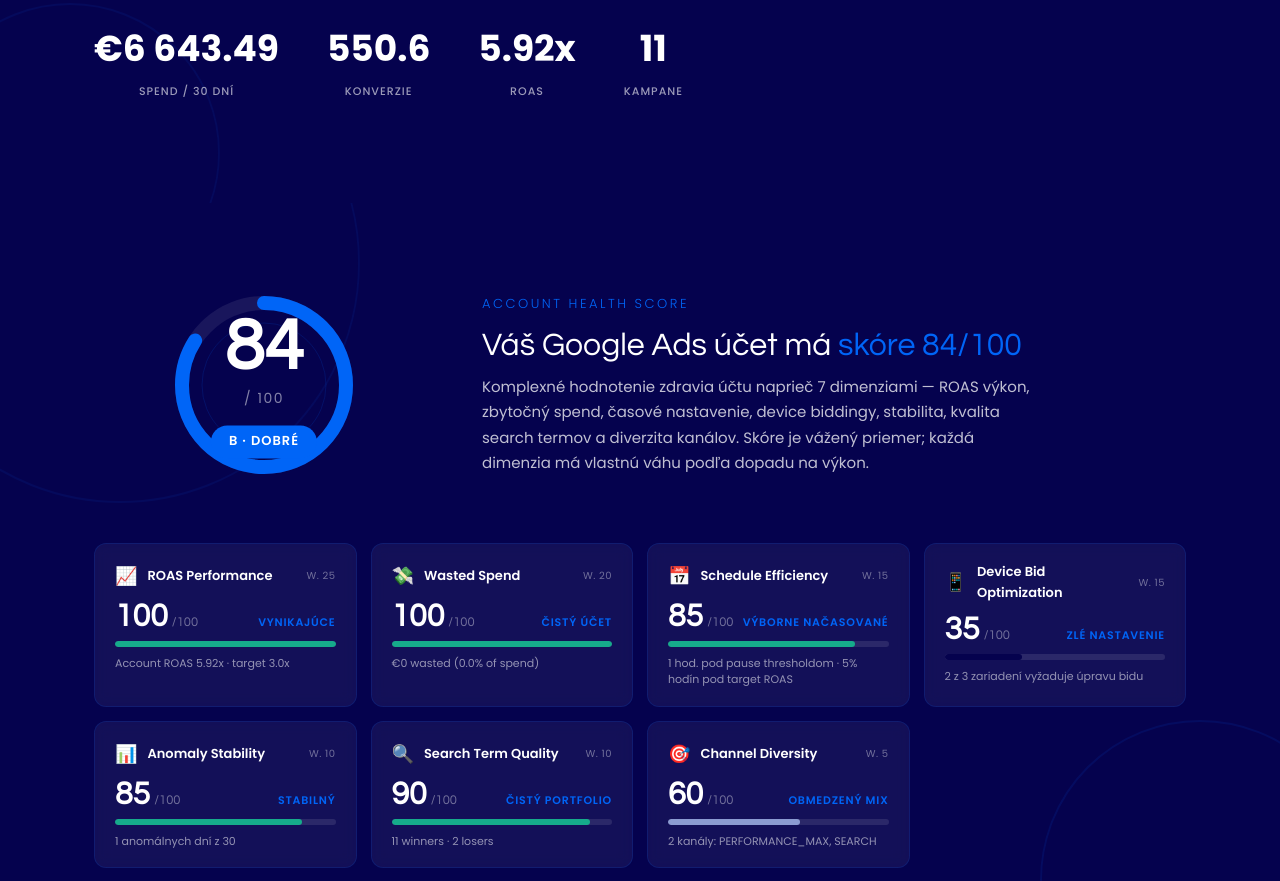
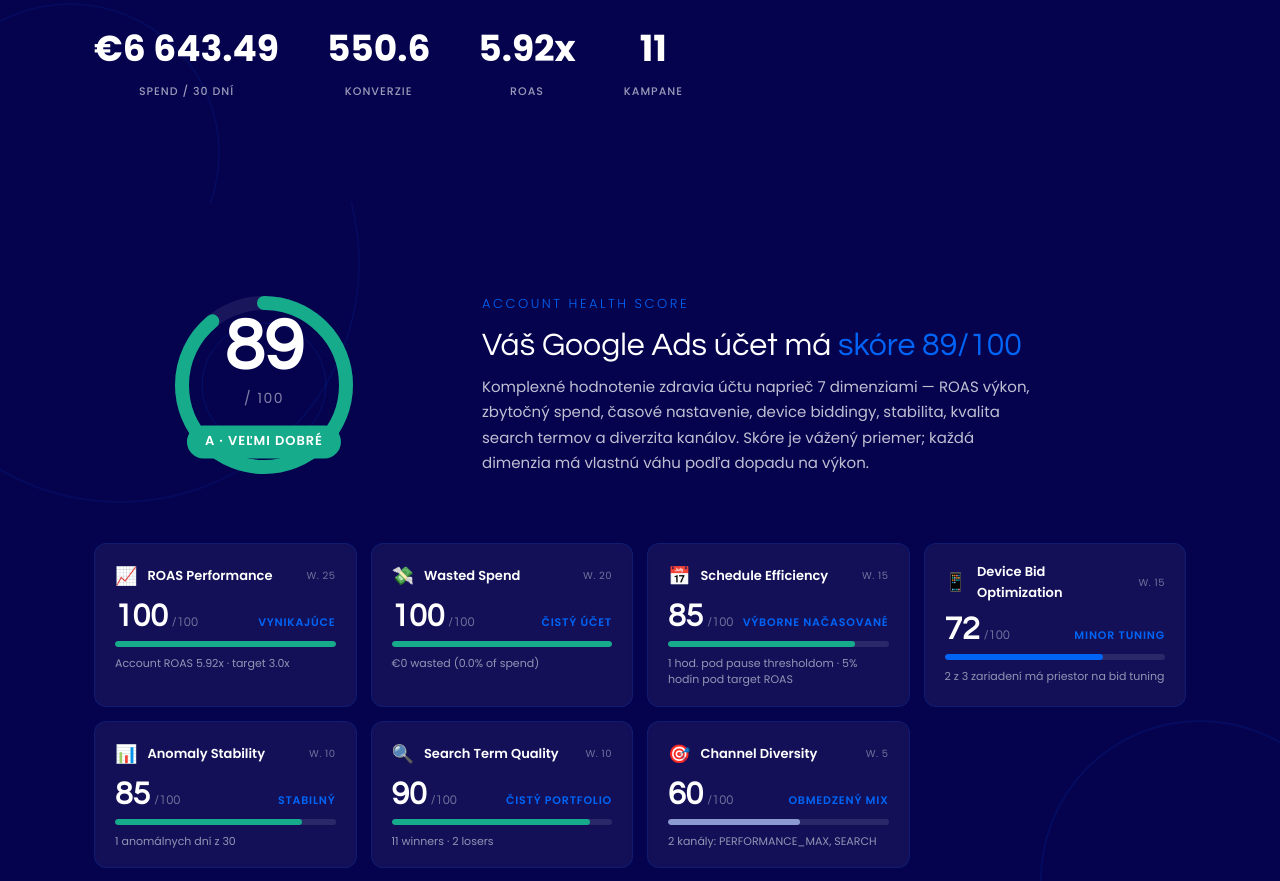
Before and after one commit to DXFNT/nebshop-ads-audit, a plain HTML site: page gads-deep.html in a window 1280 px wide. Shown: the part 445-1326 px from the top of the page. Drawn offline with Linux system fonts and the light colour scheme.

Commit message:
Tune scoring: add A+ grade, context-aware device bid scoring
Grade thresholds (more realistic):
- A+ (>=90) Vynikajúce
- A  (>=80) Velmi dobré  ← most healthy accounts land here
- B  (>=70) Dobré
- C  (>=55) Priemerné
- D  (>=40) Slabé
- F  (<40)  Kritické

Device bid scoring is now context-aware: +30% adjustment on a device with ROAS >= 3x is treated as a scale opportunity (score 72) rather than bad setup (previously 35). Negative adjustments (losing money) still penalized heavily.

Nebshop score: 84 -> 89 (A Velmi dobré).

```diff
--- a/gads-deep.html
+++ b/gads-deep.html
@@ -422,23 +422,23 @@
                   stroke="rgba(0,101,247,0.15)" stroke-width="1"/>
           <!-- Progress arc (rotated -90deg to start at top) -->
           <circle cx="110" cy="110" r="82" fill="none"
-                  stroke="#0065F7" stroke-width="14"
+                  stroke="#16AB8B" stroke-width="14"
                   stroke-linecap="round"
                   stroke-dasharray="515.22"
-                  stroke-dashoffset="82.44"
+                  stroke-dashoffset="56.67"
                   transform="rotate(-90 110 110)"
                   style="transition: stroke-dashoffset 1.2s ease-out;"/>
         </svg>
         <div class="gauge-center">
-          <div class="gauge-number">84</div>
+          <div class="gauge-number">89</div>
           <div class="gauge-outof">/ 100</div>
-          <div class="gauge-grade" style="background:#0065F7">B · Dobré</div>
+          <div class="gauge-grade" style="background:#16AB8B">A · Veľmi dobré</div>
         </div>
       </div>
 
       <div class="score-intro">
         <div class="tagline">Account Health Score</div>
-        <h2>Váš Google Ads účet má <span>skóre 84/100</span></h2>
+        <h2>Váš Google Ads účet má <span>skóre 89/100</span></h2>
         <p>Komplexné hodnotenie zdravia účtu naprieč 7 dimenziami — ROAS výkon, zbytočný spend, časové nastavenie, device biddingy, stabilita, kvalita search termov a diverzita kanálov. Skóre je vážený priemer; každá dimenzia má vlastnú váhu podľa dopadu na výkon.</p>
       </div>
     </div>
@@ -500,13 +500,13 @@
             <div class="dim-weight">w. 15</div>
           </div>
           <div class="dim-score-row">
-            <div class="dim-score-num">35<span>/100</span></div>
-            <div class="dim-verdict">Zlé nastavenie</div>
+            <div class="dim-score-num">72<span>/100</span></div>
+            <div class="dim-verdict">Minor tuning</div>
           </div>
           <div class="dim-bar-bg">
-            <div class="dim-bar-fill" style="width:35%;background:var(--dex-navy)"></div>
+            <div class="dim-bar-fill" style="width:72%;background:var(--dex-blue)"></div>
           </div>
-          <div class="dim-detail">2 z 3 zariadení vyžaduje úpravu bidu</div>
+          <div class="dim-detail">2 z 3 zariadení má priestor na bid tuning</div>
         </div>
 
         <div class="dim-card">
```
